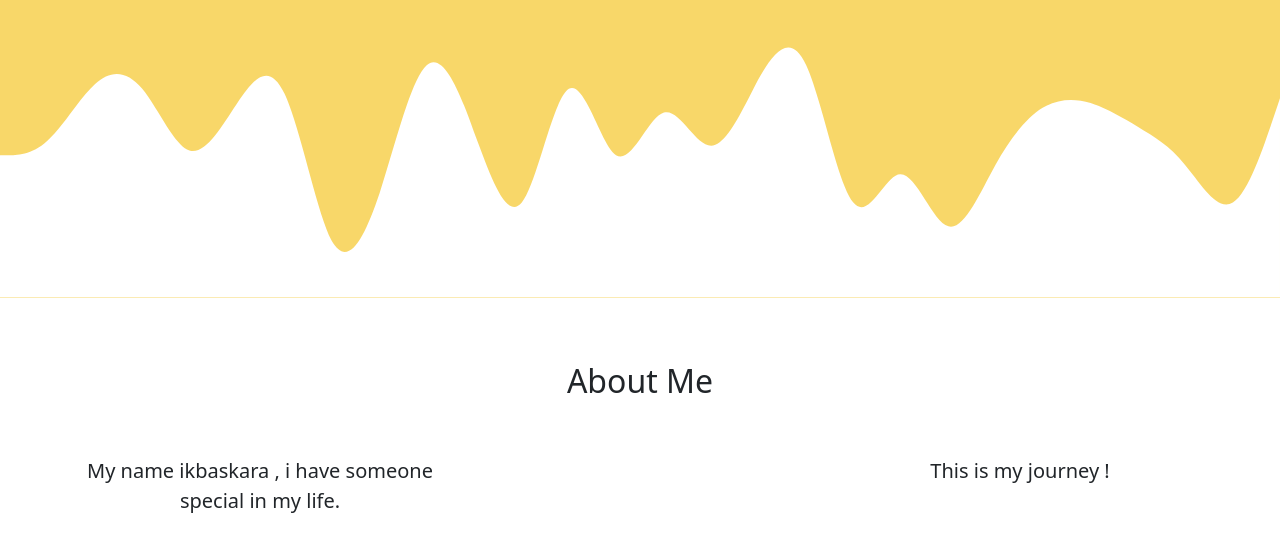
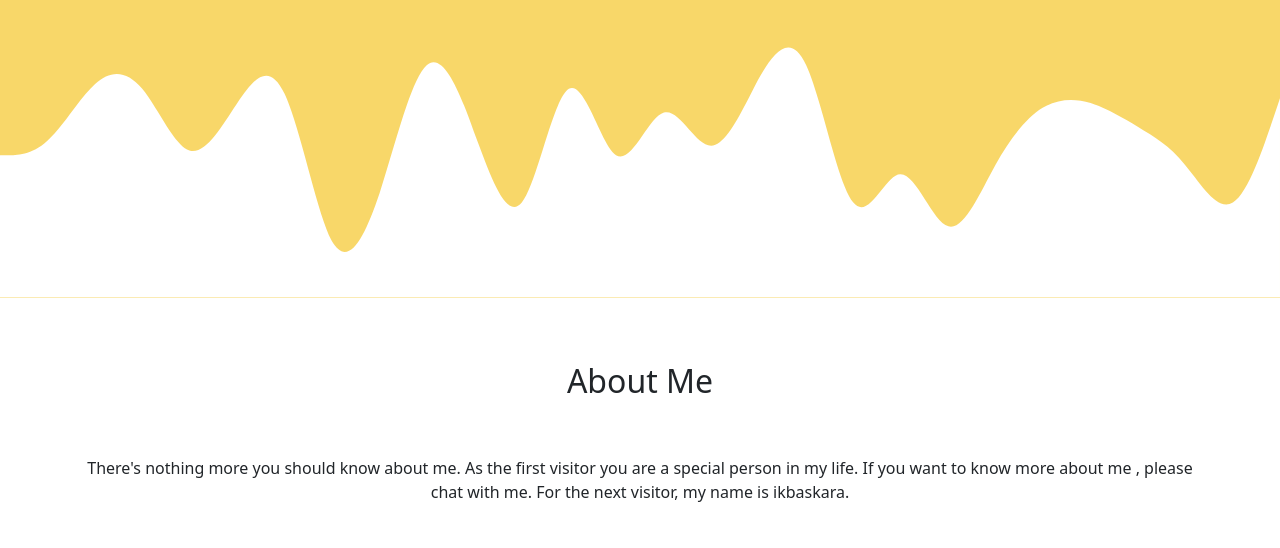
Before and after one commit to ikbaskara/ikbaskara.github.io, a plain HTML site: page index.html in a window 1280 px wide. Shown: the part 404-952 px from the top of the page. Drawn offline with nearby package versions, Linux system fonts and the light colour scheme.

Commit message:
mengubah about me

```diff
--- a/index.html
+++ b/index.html
@@ -68,12 +68,8 @@
             <h2>About Me</h2>
           </div>
         </div>
-        <div class="row justify-content-between fs-5 text-center">
-          <div class="col-4 md-4">
-            <p>My name ikbaskara , i have someone special in my life.</p>
-          </div>
-          <div class="col-4 md-4">
-            <p>This is my journey !</p>
+          <div class="row text-center">
+            <P>There's nothing more you should know about me. As the first visitor you are a special person in my life. If you want to know more about me , please chat with me. For the next visitor, my name is ikbaskara.</P>
           </div>
         </div>
       </div>
```
